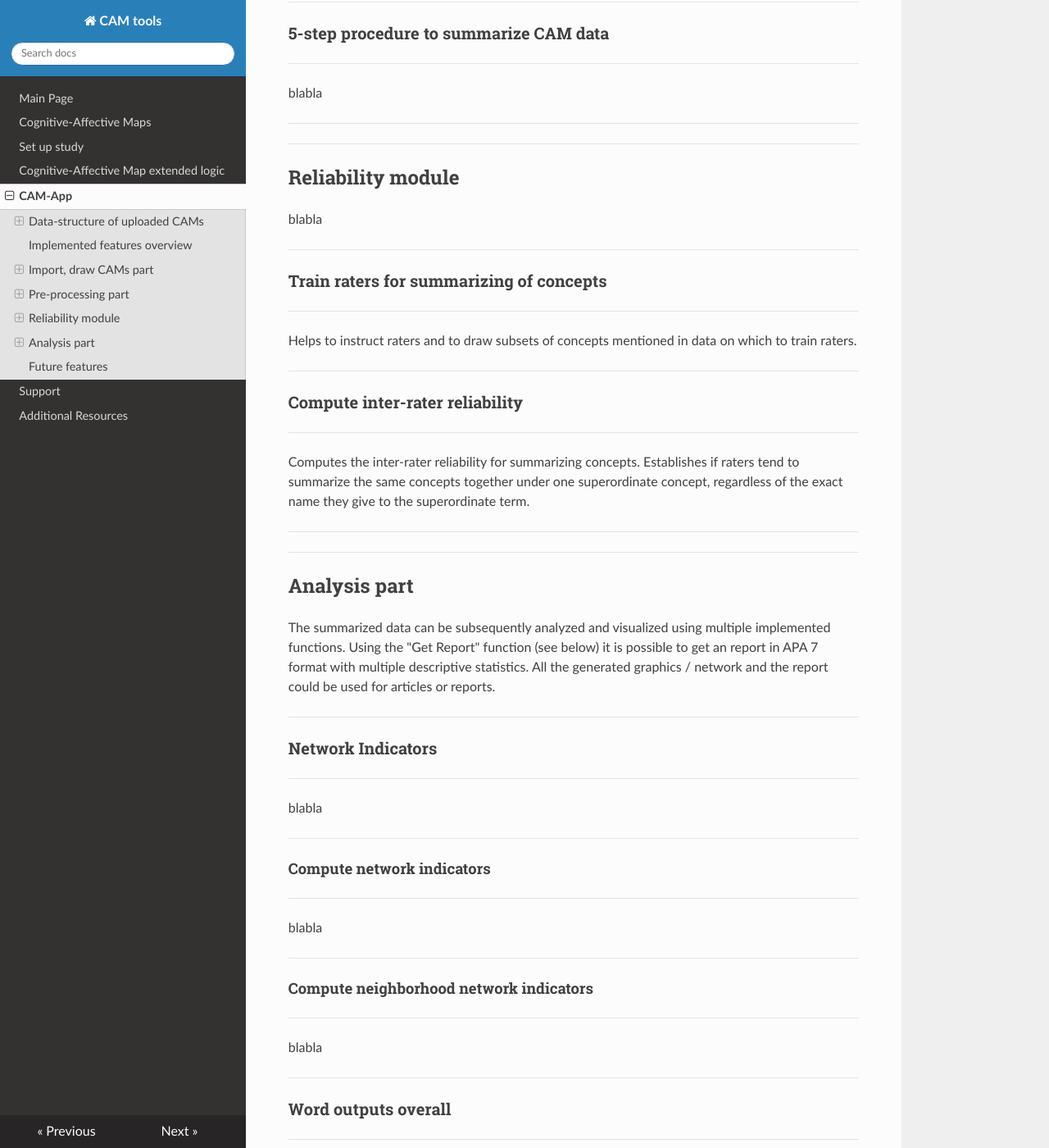
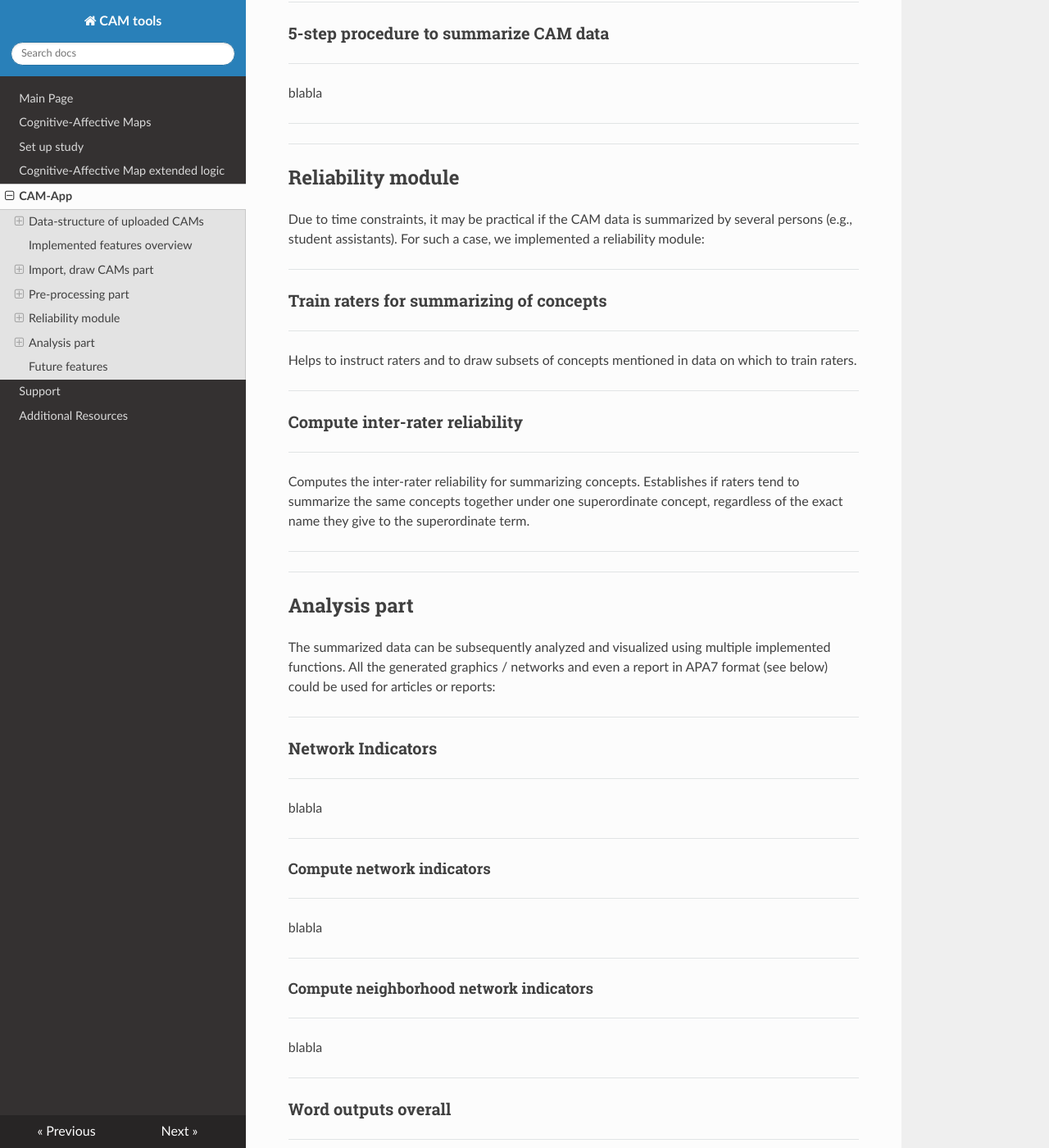
Before and after one commit to FennStatistics/CAMtools_documentation, an MkDocs documentation site: the page built from docs/CAM-App.md, in a window 1280 px wide and 1400 px high, scrolled down 8793 px. Shown: the whole window at 82% size. Built offline with MkDocs 1.6.1, drawn with Linux system fonts in a browser that asks for light colours; nearby versions of some CDN libraries.

Commit message:
templates

```diff
--- a/docs/CAM-App.md
+++ b/docs/CAM-App.md
@@ -372,7 +372,7 @@ blabla
 Reliability module
 ----------------
 
-blabla
+Due to time constraints, it may be practical if the CAM data is summarized by several persons (e.g., student assistants). For such a case, we implemented a reliability module:
 
 
 
@@ -398,7 +398,8 @@ Computes the inter-rater reliability for summarizing concepts. Establishes if ra
 Analysis part
 ----------------
 
-The summarized data can be subsequently analyzed and visualized using multiple implemented functions. Using the "Get Report" function (see below) it is possible to get an report in APA 7 format with multiple descriptive statistics. All the generated graphics / network and the report could be used for articles or reports.
+The summarized data can be subsequently analyzed and visualized using multiple implemented functions. All the generated graphics / networks and even a report in APA7 format (see below) could be used for articles or reports:
+
 
 
 ***
```
